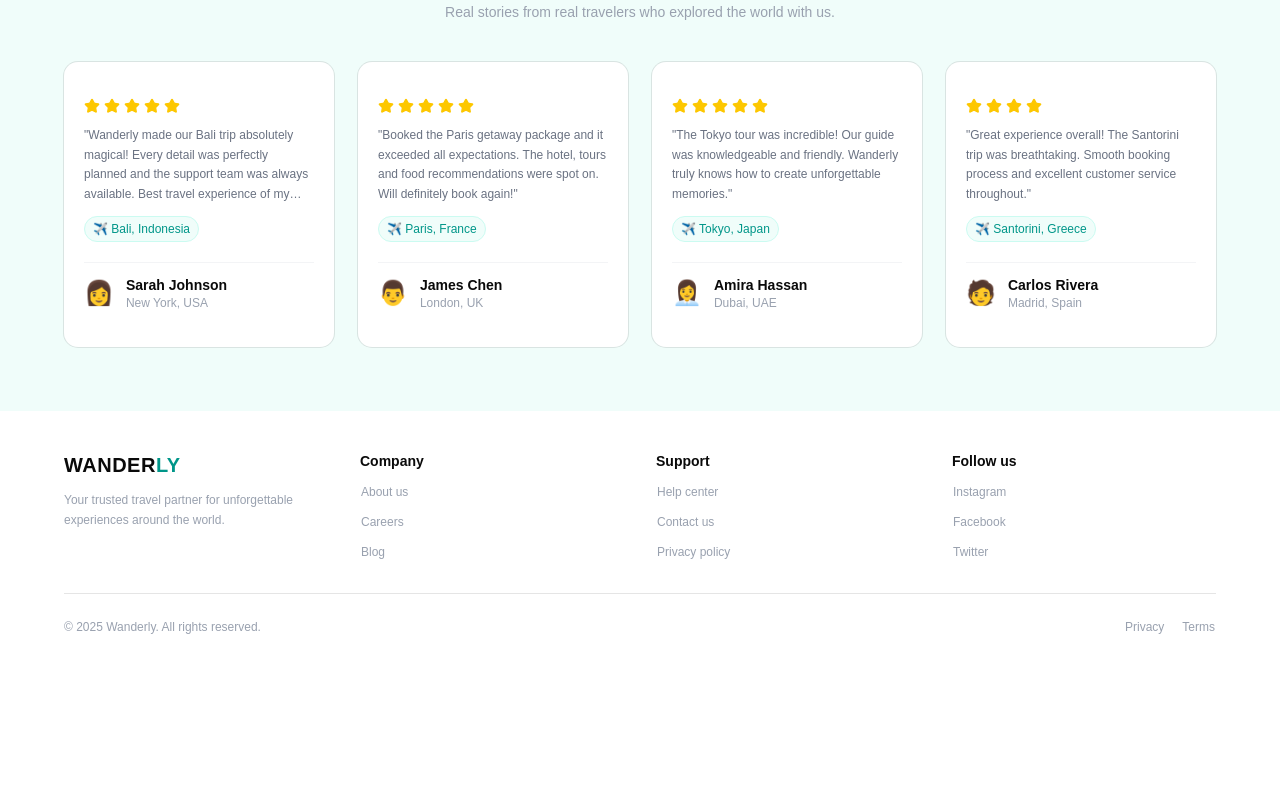
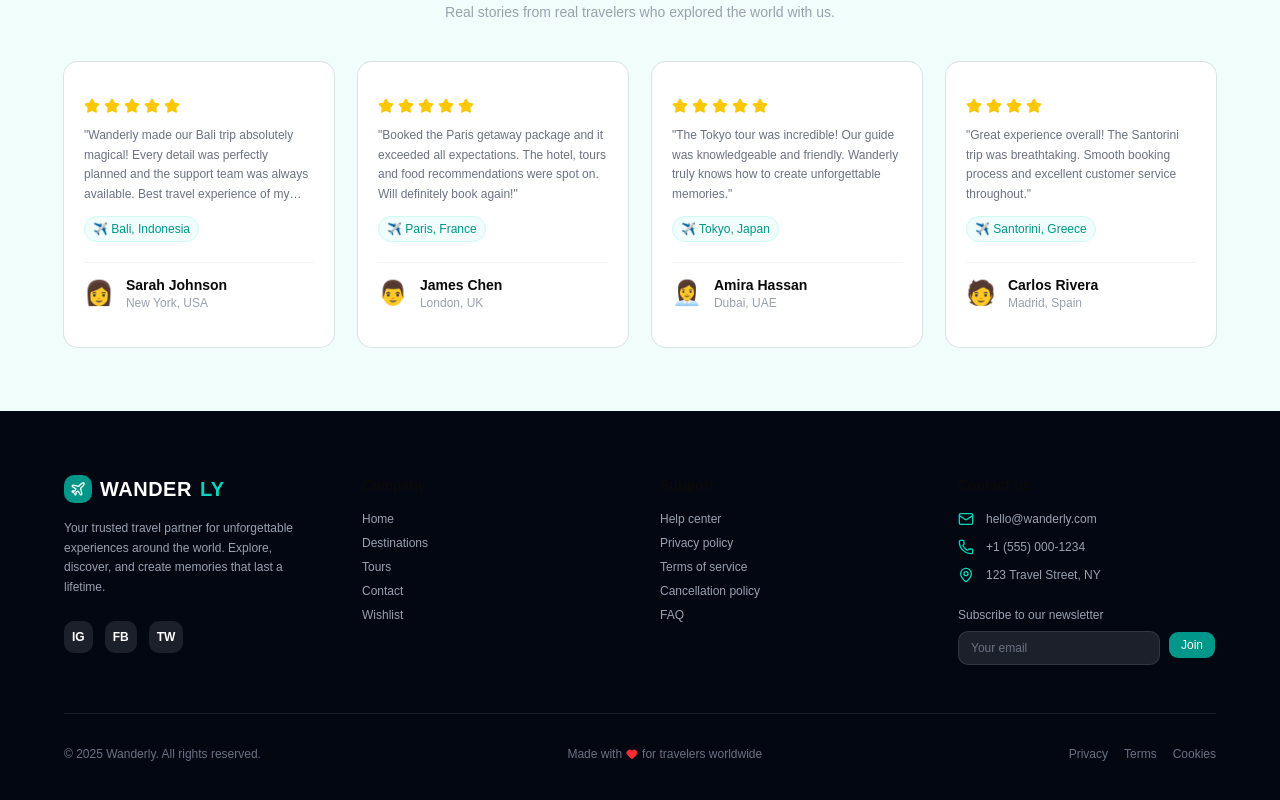
Before and after one commit to myatmonphyusin2022-spec/WANDERLY, a React (Vite) app: page / in a window 1280 px wide. Shown: the part 1906-2706 px from the top of the page. Before the commit the page ends 2582 px from the top, so only its background shows below. Built offline with nearby package versions, Linux system fonts and the light colour scheme.

Commit message:
Updated Footet, icons,TourDetail

```diff
--- a/src/components/Footer.jsx
+++ b/src/components/Footer.jsx
@@ -1,113 +1,188 @@
 import { Button } from "./ui/button";
 import { Separator } from "./ui/separator";
+import { Link } from "react-router-dom";
+import { Plane, Mail, Phone, MapPin, Heart } from "../icons";
 
 function Footer() {
   return (
-    <footer className="bg-white px-6 py-10">
+    <footer className="bg-gray-950 text-white px-6 py-16">
       <div className="max-w-6xl mx-auto">
         {/* Top section */}
-        <div className="grid grid-cols-1 sm:grid-cols-2 lg:grid-cols-4 gap-8 mb-8">
+        <div className="grid grid-cols-1 sm:grid-cols-2 lg:grid-cols-4 gap-10 mb-12">
           {/* Brand */}
-          <div className="flex flex-col gap-3">
-            <span className="text-xl font-bold tracking-wide">
-              WANDER<span className="text-teal-600">LY</span>
-            </span>
+          <div className="flex flex-col gap-4 lg:col-span-1">
+            <Link
+              to="/"
+              className="text-xl font-bold tracking-wide flex items-center gap-2"
+            >
+              <div className="bg-teal-600 rounded-lg p-1.5">
+                <Plane className="text-white w-4 h-4" />
+              </div>
+              WANDER<span className="text-teal-400">LY</span>
+            </Link>
             <p className="text-xs text-gray-400 leading-relaxed">
               Your trusted travel partner for unforgettable experiences around
-              the world.
+              the world. Explore, discover, and create memories that last a
+              lifetime.
             </p>
+            {/* Social links */}
+            <div className="flex gap-3 mt-2">
+              <button className="bg-white/10 hover:bg-teal-600 transition p-2 rounded-lg text-xs font-bold">
+                IG
+              </button>
+              <button className="bg-white/10 hover:bg-teal-600 transition p-2 rounded-lg text-xs font-bold">
+                FB
+              </button>
+              <button className="bg-white/10 hover:bg-teal-600 transition p-2 rounded-lg text-xs font-bold">
+                TW
+              </button>
+            </div>
           </div>
 
           {/* Company */}
-          <div className="flex flex-col gap-3">
+          <div className="flex flex-col gap-4">
             <h4 className="text-sm font-semibold">Company</h4>
-            <Button
-              variant="link"
-              className="text-xs text-gray-400 hover:text-teal-600 p-0 h-auto justify-start"
+            <div className="flex flex-col gap-2">
+              <Link
+                to="/"
+                className="text-xs text-gray-400 hover:text-teal-400 transition"
               >
-              About us
-            </Button>
-            <Button
-              variant="link"
-              className="text-xs text-gray-400 hover:text-teal-600 p-0 h-auto justify-start"
+                Home
+              </Link>
+              <Link
+                to="/destinations"
+                className="text-xs text-gray-400 hover:text-teal-400 transition"
               >
-              Careers
-            </Button>
-            <Button
-              variant="link"
-              className="text-xs text-gray-400 hover:text-teal-600 p-0 h-auto justify-start"
+                Destinations
+              </Link>
+              <Link
+                to="/tours"
+                className="text-xs text-gray-400 hover:text-teal-400 transition"
               >
-              Blog
-            </Button>
+                Tours
+              </Link>
+              <Link
+                to="/contact"
+                className="text-xs text-gray-400 hover:text-teal-400 transition"
+              >
+                Contact
+              </Link>
+              <Link
+                to="/wishlist"
+                className="text-xs text-gray-400 hover:text-teal-400 transition"
+              >
+                Wishlist
+              </Link>
+            </div>
           </div>
 
           {/* Support */}
-          <div className="flex flex-col gap-3">
+          <div className="flex flex-col gap-4">
             <h4 className="text-sm font-semibold">Support</h4>
-            <Button
-              variant="link"
-              className="text-xs text-gray-400 hover:text-teal-600 p-0 h-auto justify-start"
+            <div className="flex flex-col gap-2">
+              <a
+                href="#"
+                className="text-xs text-gray-400 hover:text-teal-400 transition"
               >
                 Help center
-            </Button>
-            <Button
-              variant="link"
-              className="text-xs text-gray-400 hover:text-teal-600 p-0 h-auto justify-start"
-            >
-              Contact us
-            </Button>
-            <Button
-              variant="link"
-              className="text-xs text-gray-400 hover:text-teal-600 p-0 h-auto justify-start"
+              </a>
+              <a
+                href="#"
+                className="text-xs text-gray-400 hover:text-teal-400 transition"
               >
                 Privacy policy
-            </Button>
+              </a>
+              <a
+                href="#"
+                className="text-xs text-gray-400 hover:text-teal-400 transition"
+              >
+                Terms of service
+              </a>
+              <a
+                href="#"
+                className="text-xs text-gray-400 hover:text-teal-400 transition"
+              >
+                Cancellation policy
+              </a>
+              <a
+                href="#"
+                className="text-xs text-gray-400 hover:text-teal-400 transition"
+              >
+                FAQ
+              </a>
+            </div>
           </div>
 
-          {/* Social */}
+          {/* Contact */}
+          <div className="flex flex-col gap-4">
+            <h4 className="text-sm font-semibold">Contact us</h4>
             <div className="flex flex-col gap-3">
-            <h4 className="text-sm font-semibold">Follow us</h4>
+              <div className="flex items-center gap-3">
+                <Mail className="text-teal-400 w-4 h-4 shrink-0" />
+                <p className="text-xs text-gray-400">hello@wanderly.com</p>
+              </div>
+              <div className="flex items-center gap-3">
+                <Phone className="text-teal-400 w-4 h-4 shrink-0" />
+                <p className="text-xs text-gray-400">+1 (555) 000-1234</p>
+              </div>
+              <div className="flex items-center gap-3">
+                <MapPin className="text-teal-400 w-4 h-4 shrink-0" />
+                <p className="text-xs text-gray-400">123 Travel Street, NY</p>
+              </div>
+            </div>
+
+            {/* Newsletter */}
+            <div className="mt-2">
+              <p className="text-xs text-gray-400 mb-2">
+                Subscribe to our newsletter
+              </p>
+              <div className="flex gap-2">
+                <input
+                  type="email"
+                  placeholder="Your email"
+                  className="flex-1 bg-white/10 border border-white/10 rounded-lg px-3 py-2 text-xs text-white placeholder:text-gray-500 outline-none focus:border-teal-600 transition"
+                />
                 <Button
-              variant="link"
-              className="text-xs text-gray-400 hover:text-teal-600 p-0 h-auto justify-start"
+                  size="sm"
+                  className="bg-teal-600 hover:bg-teal-700 text-white rounded-lg text-xs px-3"
                 >
-              Instagram
-            </Button>
-            <Button
-              variant="link"
-              className="text-xs text-gray-400 hover:text-teal-600 p-0 h-auto justify-start"
-            >
-              Facebook
-            </Button>
-            <Button
-              variant="link"
-              className="text-xs text-gray-400 hover:text-teal-600 p-0 h-auto justify-start"
-            >
-              Twitter
+                  Join
                 </Button>
               </div>
             </div>
+          </div>
+        </div>
 
-        <Separator className="mb-6" />
+        <Separator className="bg-white/10 mb-8" />
 
         {/* Bottom */}
         <div className="flex flex-col sm:flex-row justify-between items-center gap-4">
-          <p className="text-xs text-gray-400">
+          <p className="text-xs text-gray-500">
             © 2025 Wanderly. All rights reserved.
           </p>
+          <p className="text-xs text-gray-500 flex items-center gap-1">
+            Made with <Heart className="w-3 h-3 text-red-500 fill-red-500" />{" "}
+            for travelers worldwide
+          </p>
           <div className="flex gap-4">
-            <Button
-              variant="link"
-              className="text-xs text-gray-400 hover:text-teal-600 p-0 h-auto"
+            <a
+              href="#"
+              className="text-xs text-gray-500 hover:text-teal-400 transition"
             >
               Privacy
-            </Button>
-            <Button
-              variant="link"
-              className="text-xs text-gray-400 hover:text-teal-600 p-0 h-auto"
+            </a>
+            <a
+              href="#"
+              className="text-xs text-gray-500 hover:text-teal-400 transition"
             >
               Terms
-            </Button>
+            </a>
+            <a
+              href="#"
+              className="text-xs text-gray-500 hover:text-teal-400 transition"
+            >
+              Cookies
+            </a>
           </div>
         </div>
       </div>
--- a/src/pages/TourDteail.jsx
+++ b/src/pages/TourDteail.jsx
@@ -54,13 +54,13 @@ function TourDetail() {
   return (
     <main className="pb-16">
       {/* Hero image */}
-      <div className="relative h-64 md:h-96 overflow-hidden">
+      <div className="relative h-72 md:h-[500px] overflow-hidden">
         <img
           src={tour.image}
           alt={tour.name}
           className="w-full h-full object-cover"
         />
-        <div className="absolute inset-0 bg-black/40" />
+        <div className="absolute inset-0 bg-gradient-to-b from-black/30 via-black/20 to-black/80" />
 
         {/* Back button */}
         <button
@@ -71,59 +71,54 @@ function TourDetail() {
           Back
         </button>
 
+        {/* Wishlist button */}
+        <button
+          onClick={() => toggleWishlist(tourAsDestination)}
+          className="absolute top-4 right-4 bg-white/90 backdrop-blur-sm rounded-full p-2.5 shadow-lg hover:scale-110 transition-transform"
+        >
+          <Heart
+            className={`w-5 h-5 transition ${
+              isWishlisted(tour.id)
+                ? "fill-red-500 text-red-500"
+                : "text-gray-400"
+            }`}
+          />
+        </button>
+
         {/* Hero content */}
-        <div className="absolute bottom-0 left-0 right-0 p-6 md:p-10">
-          <h1 className="text-3xl md:text-5xl font-bold text-white mb-2">
+        <div className="absolute bottom-0 left-0 right-0 p-6 md:p-12">
+          <div className="max-w-6xl mx-auto">
+            <h1 className="text-3xl md:text-6xl font-bold text-white mb-2">
               {tour.name}
             </h1>
-          <p className="text-white/80 text-sm">{tour.description}</p>
+            <p className="text-white/70 text-sm mb-4 max-w-xl">
+              {tour.description}
+            </p>
+            <div className="flex items-center gap-4 flex-wrap">
+              <span className="flex items-center gap-1 text-white/80 text-sm">
+                <Star className="w-4 h-4 text-yellow-400 fill-yellow-400" />
+                {tour.rating} rating
+              </span>
+              <span className="flex items-center gap-1 text-white/80 text-sm">
+                <Clock className="w-4 h-4" />
+                {tour.duration}
+              </span>
+              <span className="flex items-center gap-1 text-white/80 text-sm">
+                <Users className="w-4 h-4" />
+                {tour.groupSize}
+              </span>
+            </div>
+          </div>
         </div>
       </div>
 
-      <div className="max-w-6xl mx-auto px-4 md:px-6 mt-8">
-        {/* Quick info */}
-        <div className="grid grid-cols-2 md:grid-cols-4 gap-4 mb-10">
-          <Card>
-            <CardContent className="p-4 flex flex-col gap-1">
-              <p className="text-xs text-gray-400">Rating</p>
-              <p className="font-semibold flex items-center gap-1">
-                <Star className="w-4 h-4 text-yellow-400 fill-yellow-400" />
-                {tour.rating}
-              </p>
-            </CardContent>
-          </Card>
-          <Card>
-            <CardContent className="p-4 flex flex-col gap-1">
-              <p className="text-xs text-gray-400">Duration</p>
-              <p className="font-semibold flex items-center gap-1">
-                <Clock className="w-4 h-4 text-teal-600" />
-                {tour.duration}
-              </p>
-            </CardContent>
-          </Card>
-          <Card>
-            <CardContent className="p-4 flex flex-col gap-1">
-              <p className="text-xs text-gray-400">Group size</p>
-              <p className="font-semibold flex items-center gap-1">
-                <Users className="w-4 h-4 text-teal-600" />
-                {tour.groupSize}
-              </p>
-            </CardContent>
-          </Card>
-          <Card>
-            <CardContent className="p-4 flex flex-col gap-1">
-              <p className="text-xs text-gray-400">Price</p>
-              <p className="font-semibold text-teal-600">from {tour.price}</p>
-            </CardContent>
-          </Card>
-        </div>
-
+      <div className="max-w-6xl mx-auto px-4 md:px-6 mt-10">
         <div className="grid grid-cols-1 lg:grid-cols-3 gap-8">
           {/* Left content */}
-          <div className="lg:col-span-2 flex flex-col gap-8">
+          <div className="lg:col-span-2 flex flex-col gap-10">
             {/* Description */}
             <div>
-              <h2 className="text-xl font-bold mb-3">About this tour</h2>
+              <h2 className="text-2xl font-bold mb-4">About this tour</h2>
               <p className="text-gray-500 text-sm leading-relaxed">
                 {tour.description}
               </p>
@@ -131,12 +126,12 @@ function TourDetail() {
 
             {/* What's included */}
             <div>
-              <h2 className="text-xl font-bold mb-4">What's included</h2>
-              <div className="grid grid-cols-1 sm:grid-cols-2 gap-3">
+              <h2 className="text-2xl font-bold mb-6">What's included</h2>
+              <div className="grid grid-cols-1 sm:grid-cols-2 gap-4">
                 {tour.includes.map((item, i) => (
                   <div
                     key={i}
-                    className="flex items-center gap-3 bg-teal-50 rounded-xl px-4 py-3"
+                    className="flex items-center gap-3 bg-teal-50 rounded-2xl p-4"
                   >
                     <CheckCircle className="w-5 h-5 text-teal-600 shrink-0" />
                     <p className="text-sm font-medium text-teal-700">{item}</p>
@@ -147,18 +142,22 @@ function TourDetail() {
 
             {/* Why book */}
             <div>
-              <h2 className="text-xl font-bold mb-4">Why book with us</h2>
-              <div className="flex flex-col gap-3">
+              <h2 className="text-2xl font-bold mb-6">Why book with us</h2>
+              <div className="grid grid-cols-1 sm:grid-cols-2 gap-4">
                 {[
                   "Expert local guides with years of experience",
                   "Small group sizes for a personalized experience",
                   "All logistics handled — just show up and enjoy",
                   "24/7 support before and during your trip",
-                  "Flexible cancellation policy up to 48 hours before",
+                  "Flexible cancellation up to 48 hours before",
+                  "Best price guarantee — we match any lower price",
                 ].map((reason, i) => (
-                  <div key={i} className="flex items-start gap-3">
+                  <div
+                    key={i}
+                    className="flex items-start gap-3 bg-gray-50 rounded-2xl p-4"
+                  >
                     <CheckCircle className="w-5 h-5 text-teal-600 shrink-0 mt-0.5" />
-                    <p className="text-sm text-gray-500">{reason}</p>
+                    <p className="text-sm text-gray-600">{reason}</p>
                   </div>
                 ))}
               </div>
@@ -167,18 +166,38 @@ function TourDetail() {
 
           {/* Right sidebar */}
           <div className="flex flex-col gap-6">
-            <Card className="sticky top-24">
-              <CardContent className="p-6 flex flex-col gap-4">
-                <div>
-                  <p className="text-xs text-gray-400 mb-1">Starting from</p>
-                  <p className="text-3xl font-bold text-teal-600">
-                    {tour.price}
-                  </p>
-                  <p className="text-xs text-gray-400">per person</p>
+            <Card className="sticky top-24 shadow-lg border-0 overflow-hidden">
+              {/* Price header */}
+              <div className="bg-teal-600 p-6">
+                <p className="text-teal-100 text-xs mb-1">Starting from</p>
+                <p className="text-4xl font-bold text-white">{tour.price}</p>
+                <p className="text-teal-100 text-xs mt-1">per person</p>
               </div>
 
+              <CardContent className="p-6 flex flex-col gap-4">
+                {/* Quick info */}
+                <div className="flex flex-col gap-3">
+                  <div className="flex items-center justify-between text-sm">
+                    <span className="text-gray-400">Duration</span>
+                    <span className="font-medium">{tour.duration}</span>
+                  </div>
+                  <div className="flex items-center justify-between text-sm">
+                    <span className="text-gray-400">Group size</span>
+                    <span className="font-medium">{tour.groupSize}</span>
+                  </div>
+                  <div className="flex items-center justify-between text-sm">
+                    <span className="text-gray-400">Rating</span>
+                    <span className="font-medium flex items-center gap-1">
+                      <Star className="w-3 h-3 text-yellow-400 fill-yellow-400" />
+                      {tour.rating}
+                    </span>
+                  </div>
+                </div>
+
+                {/* Includes */}
+                <div>
+                  <p className="text-sm font-semibold mb-3">Includes</p>
                   <div className="flex flex-col gap-2">
-                  <p className="text-sm font-semibold">Includes</p>
                     {tour.includes.map((item, i) => (
                       <div
                         key={i}
@@ -189,9 +208,10 @@ function TourDetail() {
                       </div>
                     ))}
                   </div>
+                </div>
 
                 <Button
-                  className="bg-teal-600 hover:bg-teal-700 text-white w-full gap-2"
+                  className="bg-teal-600 hover:bg-teal-700 text-white w-full gap-2 rounded-xl"
                   onClick={() => setBookingOpen(true)}
                 >
                   Book now
@@ -200,7 +220,7 @@ function TourDetail() {
 
                 <Button
                   variant="outline"
-                  className="w-full text-teal-600 border-teal-600"
+                  className="w-full border-teal-600 text-teal-600 rounded-xl"
                   onClick={() => toggleWishlist(tourAsDestination)}
                 >
                   <Heart
@@ -212,6 +232,50 @@ function TourDetail() {
                 </Button>
               </CardContent>
             </Card>
+          </div>
+        </div>
+
+        {/* Other tours */}
+        <div className="mt-16">
+          <h2 className="text-2xl font-bold mb-6">
+            Other tours you might like
+          </h2>
+          <div className="grid grid-cols-1 sm:grid-cols-2 lg:grid-cols-3 gap-6">
+            {tours
+              .filter((t) => t.id !== tour.id)
+              .slice(0, 3)
+              .map((t) => (
+                <div
+                  key={t.id}
+                  className="group cursor-pointer"
+                  onClick={() => navigate(`/tours/${t.id}`)}
+                >
+                  <div className="relative h-48 rounded-2xl overflow-hidden mb-3">
+                    <img
+                      src={t.image}
+                      alt={t.name}
+                      className="w-full h-full object-cover group-hover:scale-110 transition-transform duration-500"
+                    />
+                    <div className="absolute inset-0 bg-gradient-to-t from-black/60 via-transparent to-transparent" />
+                    <div className="absolute bottom-3 left-3 right-3 flex justify-between items-end">
+                      <div>
+                        <h3 className="font-bold text-white text-base">
+                          {t.name}
+                        </h3>
+                        <p className="text-white/70 text-xs flex items-center gap-1">
+                          <Clock className="w-3 h-3" />
+                          {t.duration}
+                        </p>
+                      </div>
+                      <div className="bg-white/20 backdrop-blur-sm rounded-lg px-2 py-1">
+                        <p className="text-white font-bold text-sm">
+                          {t.price}
+                        </p>
+                      </div>
+                    </div>
+                  </div>
+                </div>
+              ))}
           </div>
         </div>
       </div>
```
Lines whose indentation alone changed are shown as unchanged.
